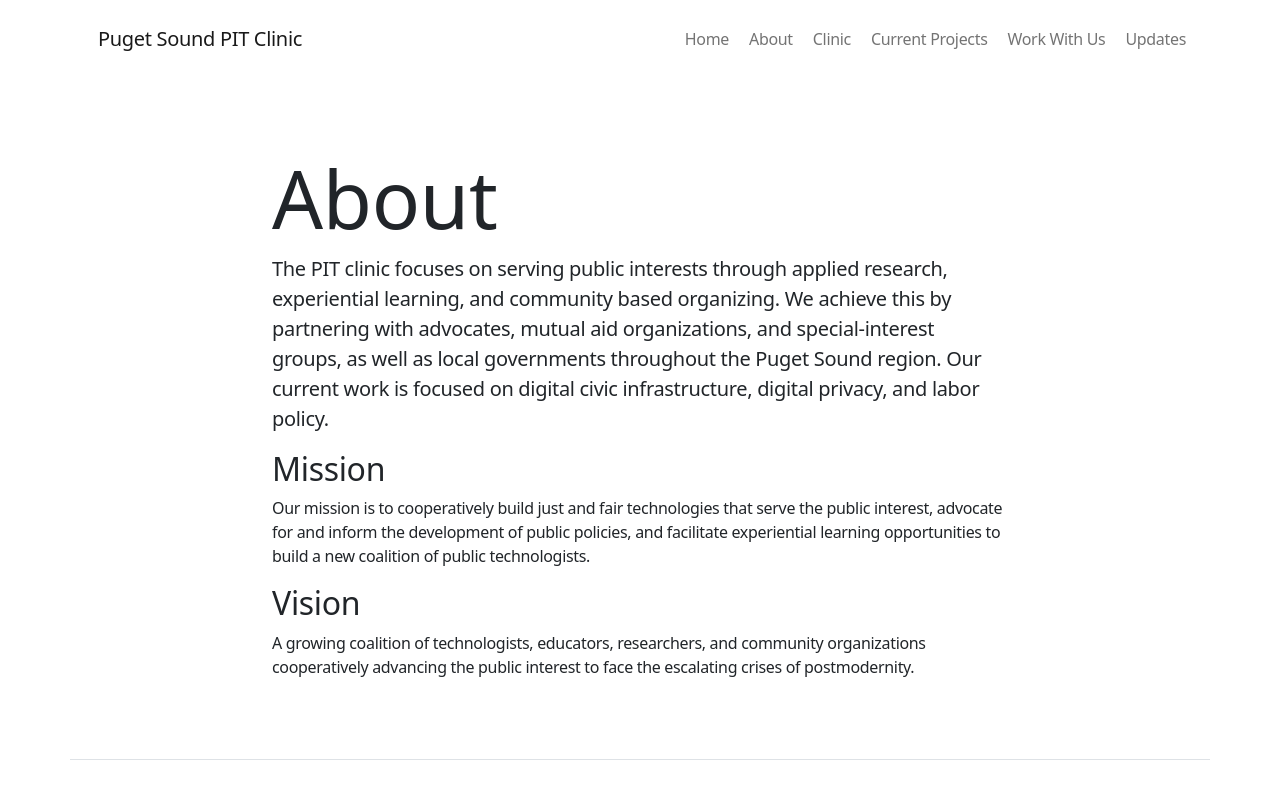
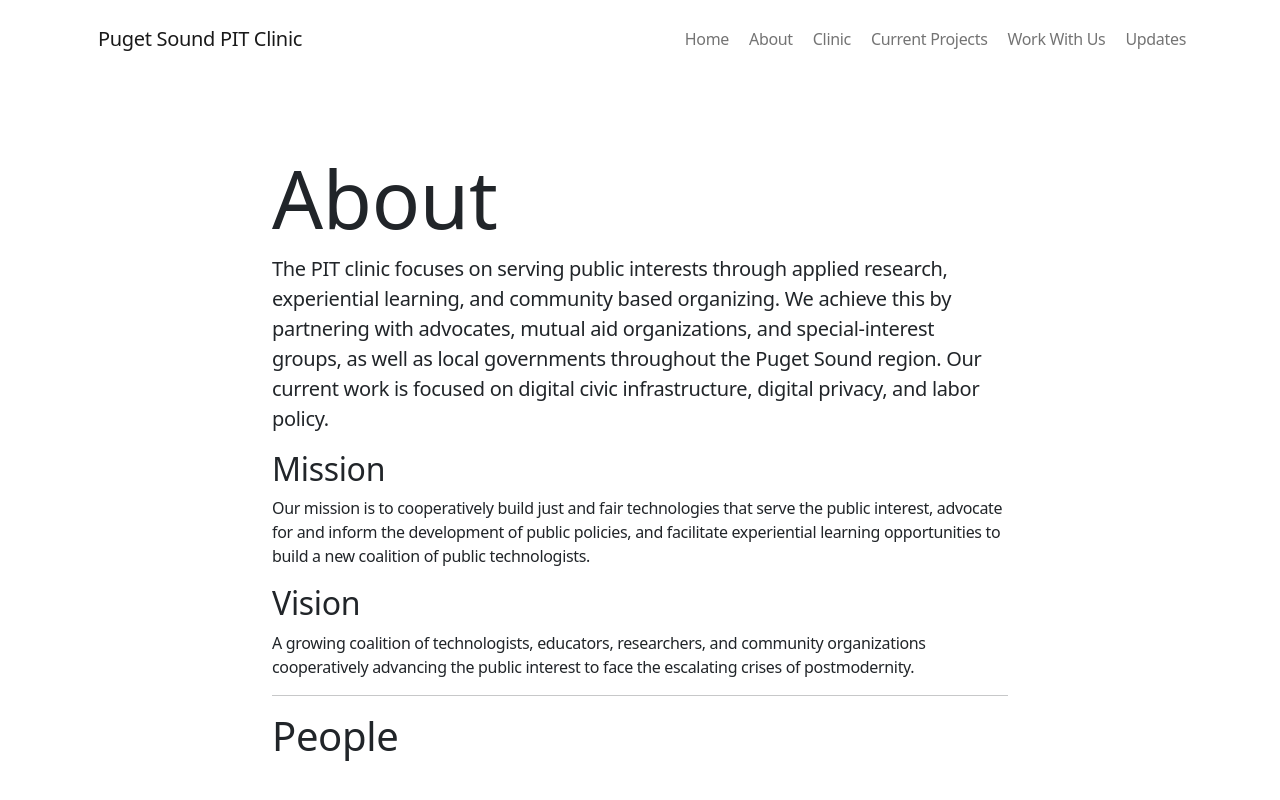
Before and after one commit to PugetSoundClinic-PIT/PugetSoundClinic-PIT.github.io, an Eleventy site: page src/about.md in a window 1280 px wide. Shown: the top 800 px of the page. Built offline with nearby package versions, Linux system fonts and the light colour scheme; Eleventy itself is replaced by a stand-in of ours; files that its build step writes are made by us from their sources.

Commit message:
Update about.md

```diff
--- a/src/about.md
+++ b/src/about.md
@@ -10,3 +10,7 @@ Our mission is to cooperatively build just and fair technologies that serve the
 ## Vision
 
 A growing coalition of technologists, educators, researchers, and community organizations cooperatively advancing the public interest to face the escalating crises of postmodernity.
+
+---
+
+# People
```
